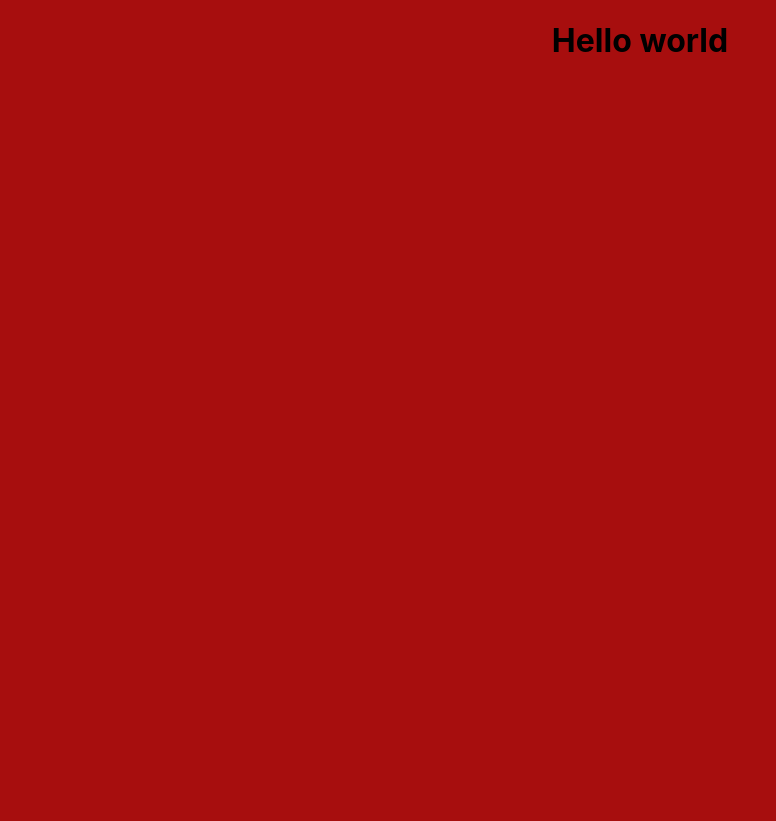
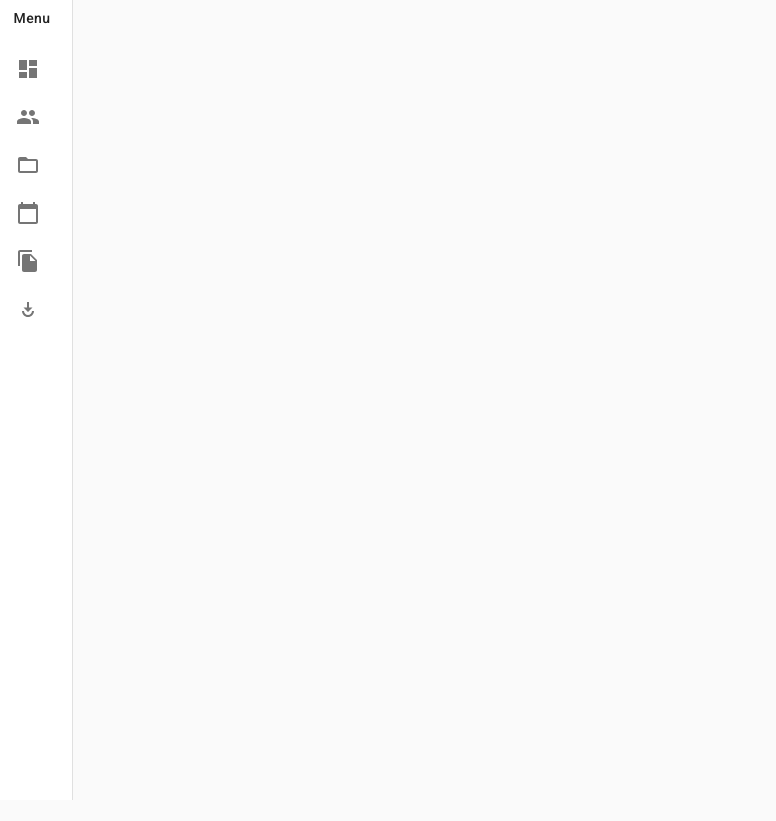
Before and after one commit to jjcreator/testpage, a React (Create React App) app: page / in a window 1280 px wide. Shown: the whole page, without its empty margins (0-776 px from the left). After the commit the page ends 800 px from the top, so only its background shows below. Built offline with nearby package versions, Linux system fonts and the light colour scheme.

Commit message:
created mini drawer, added icons

```diff
--- a/package.json
+++ b/package.json
@@ -4,6 +4,7 @@
   "private": true,
   "dependencies": {
     "@material-ui/core": "^4.11.0",
+    "@material-ui/icons": "^4.9.1",
     "@testing-library/jest-dom": "^4.2.4",
     "@testing-library/react": "^9.5.0",
     "@testing-library/user-event": "^7.2.1",
--- a/src/App.js
+++ b/src/App.js
@@ -1,13 +1,16 @@
 import React from 'react';
-import Nav from "./Nav.js"
+import Nav from "./MiniDrawer.js"
 import './App.css';
+import { Box, Button } from "@material-ui/core"
+import MiniDrawer from './MiniDrawer.js';
 
 function App() {
   return (
     <div className="App">
-      {/* <Nav/> */}
-      <h1>Hello world</h1>
-      {/* <MainContainer/> */}
+      <Box>
+        <MiniDrawer/>
+        {/* <MainContainer/> */}
+      </Box>
     </div>
   );
 }
--- /dev/null
+++ b/src/MiniDrawer.js
@@ -0,0 +1,130 @@
+import React from 'react';
+import clsx from 'clsx';
+import { makeStyles, useTheme } from '@material-ui/core/styles';
+import Drawer from '@material-ui/core/Drawer';
+import List from '@material-ui/core/List';
+import CssBaseline from '@material-ui/core/CssBaseline';
+import ListItem from '@material-ui/core/ListItem';
+import ListItemIcon from '@material-ui/core/ListItemIcon';
+import ListItemText from '@material-ui/core/ListItemText';
+import DashboardIcon from '@material-ui/icons/Dashboard';
+import PeopleIcon from '@material-ui/icons/People';
+import FolderOpenIcon from '@material-ui/icons/FolderOpen';
+import CalendarTodayIcon from '@material-ui/icons/CalendarToday';
+import FileCopyIcon from '@material-ui/icons/FileCopy';
+import PlayForWorkSharpIcon from '@material-ui/icons/PlayForWorkSharp';
+import InboxIcon from '@material-ui/icons/MoveToInbox';
+import MailIcon from '@material-ui/icons/Mail';
+import { Button } from '@material-ui/core';
+
+const drawerWidth = 240;
+
+const icons = [
+  <DashboardIcon/>, <PeopleIcon/>, <FolderOpenIcon/>, <CalendarTodayIcon/>, <FileCopyIcon/>, <PlayForWorkSharpIcon/>, null, null
+]
+
+const useStyles = makeStyles((theme) => ({
+  root: {
+    display: 'flex',
+  },
+  appBar: {
+    zIndex: theme.zIndex.drawer + 1,
+    transition: theme.transitions.create(['width', 'margin'], {
+      easing: theme.transitions.easing.sharp,
+      duration: theme.transitions.duration.leavingScreen,
+    }),
+    backgroundColor: "transparent",
+    boxShadow: "none"
+  },
+  appBarShift: {
+    marginLeft: drawerWidth,
+    width: `calc(100% - ${drawerWidth}px)`,
+    transition: theme.transitions.create(['width', 'margin'], {
+      easing: theme.transitions.easing.sharp,
+      duration: theme.transitions.duration.enteringScreen,
+    }),
+  },
+  menuButton: {
+    marginRight: 36,
+  },
+  hide: {
+    display: 'none',
+  },
+  drawer: {
+    width: drawerWidth,
+    flexShrink: 0,
+    whiteSpace: 'nowrap',
+  },
+  drawerOpen: {
+    width: drawerWidth,
+    transition: theme.transitions.create('width', {
+      easing: theme.transitions.easing.sharp,
+      duration: theme.transitions.duration.enteringScreen,
+    }),
+  },
+  drawerClose: {
+    transition: theme.transitions.create('width', {
+      easing: theme.transitions.easing.sharp,
+      duration: theme.transitions.duration.leavingScreen,
+    }),
+    overflowX: 'hidden',
+    width: theme.spacing(7) + 1,
+    [theme.breakpoints.up('sm')]: {
+      width: theme.spacing(9) + 1,
+    },
+  },
+  toolbar: {
+    display: 'flex',
+    alignItems: 'center',
+    justifyContent: 'flex-start',
+  },
+  content: {
+    flexGrow: 1,
+    padding: theme.spacing(3),
+  },
+  button: {
+    textTransform: "none"
+  }
+}));
+
+export default function MiniDrawer() {
+  const classes = useStyles();
+  const [open, setOpen] = React.useState(false);
+
+  const handleDrawer = () => {
+    setOpen(!open);
+  };
+
+  return (
+    <div className={classes.root}>
+      <CssBaseline />
+      <Drawer
+        variant="permanent"
+        className={clsx(classes.drawer, {
+          [classes.drawerOpen]: open,
+          [classes.drawerClose]: !open,
+        })}
+        classes={{
+          paper: clsx({
+            [classes.drawerOpen]: open,
+            [classes.drawerClose]: !open,
+          }),
+        }}
+      >
+        <div className={classes.toolbar}>
+          <Button className={classes.button} onClick={handleDrawer}>Menu</Button>
+        </div>
+        <List>
+          {['Dashboard', 'People', 'Projects', 'Calendar', 'Documents', 'Profile', 'Profile Edit', 'Billing'].map((text, index) => (
+            <ListItem button key={text}>
+              <ListItemIcon>{icons[index]}</ListItemIcon>
+              <ListItemText primary={text} />
+            </ListItem>
+          ))}
+        </List>
+      </Drawer>
+      <main className={classes.content}>
+      </main>
+    </div>
+  );
+}
--- a/src/Nav.js
+++ /dev/null
@@ -1,20 +0,0 @@
-import React from 'react';
-import { Drawer, Box,Divider } from '@material-ui/core';
-
-
-function Nav() {
-  return (
-    <div className="navigation">
-      <Drawer
-        anchor="left"
-      >
-      <Box className>Menu</Box>
-      <Divider/>
-
-
-      </Drawer>
-    </div>
-  );
-}
-
-export default Nav;
--- a/src/index.css
+++ b/src/index.css
@@ -6,7 +6,7 @@ body {
   -webkit-font-smoothing: antialiased;
   -moz-osx-font-smoothing: grayscale;
   min-height: 100vh;
-  background-color: #a70e0e;
+  background-color: #F5F5F5;
   width: 100%;
 
 }
--- a/src/index.js
+++ b/src/index.js
@@ -3,10 +3,14 @@ import ReactDOM from 'react-dom';
 import './index.css';
 import App from './App.js';
 import * as serviceWorker from './serviceWorker';
+import { ThemeProvider } from '@material-ui/core';
+import theme from './theme.js';
 
 ReactDOM.render(
   <React.StrictMode>
-    <App />
+    <ThemeProvider theme={theme}>
+      <App />
+    </ThemeProvider>
   </React.StrictMode>,
   document.getElementById('root')
 );
--- /dev/null
+++ b/src/theme.js
@@ -0,0 +1,15 @@
+import { createMuiTheme } from '@material-ui/core/styles';
+
+
+const theme = createMuiTheme({
+  palette: {
+    primary: {
+      main: "#000",
+    },
+    secondary: {
+      main: "#FD0800",
+    },
+  },
+});
+
+export default theme;
```
Also changed, not shown: 1 other file (tests, documents, lock files or other folders).
